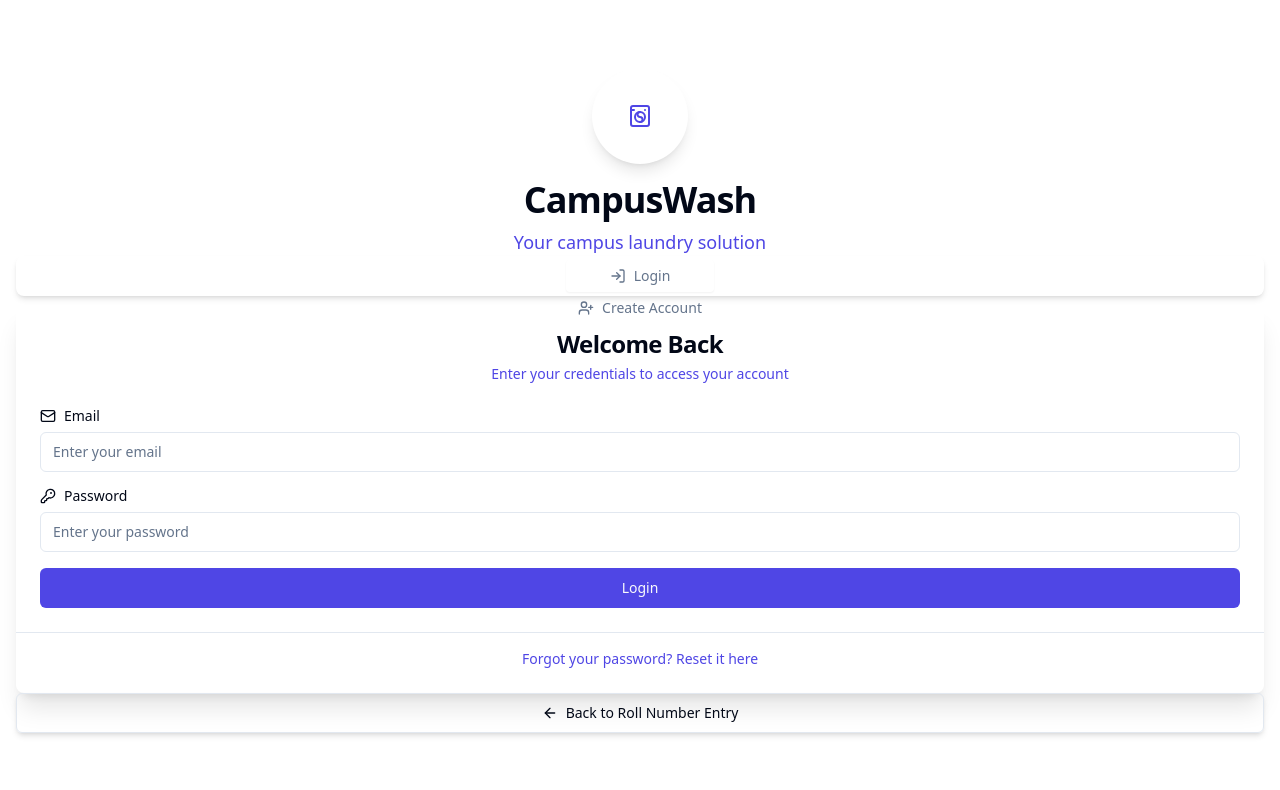
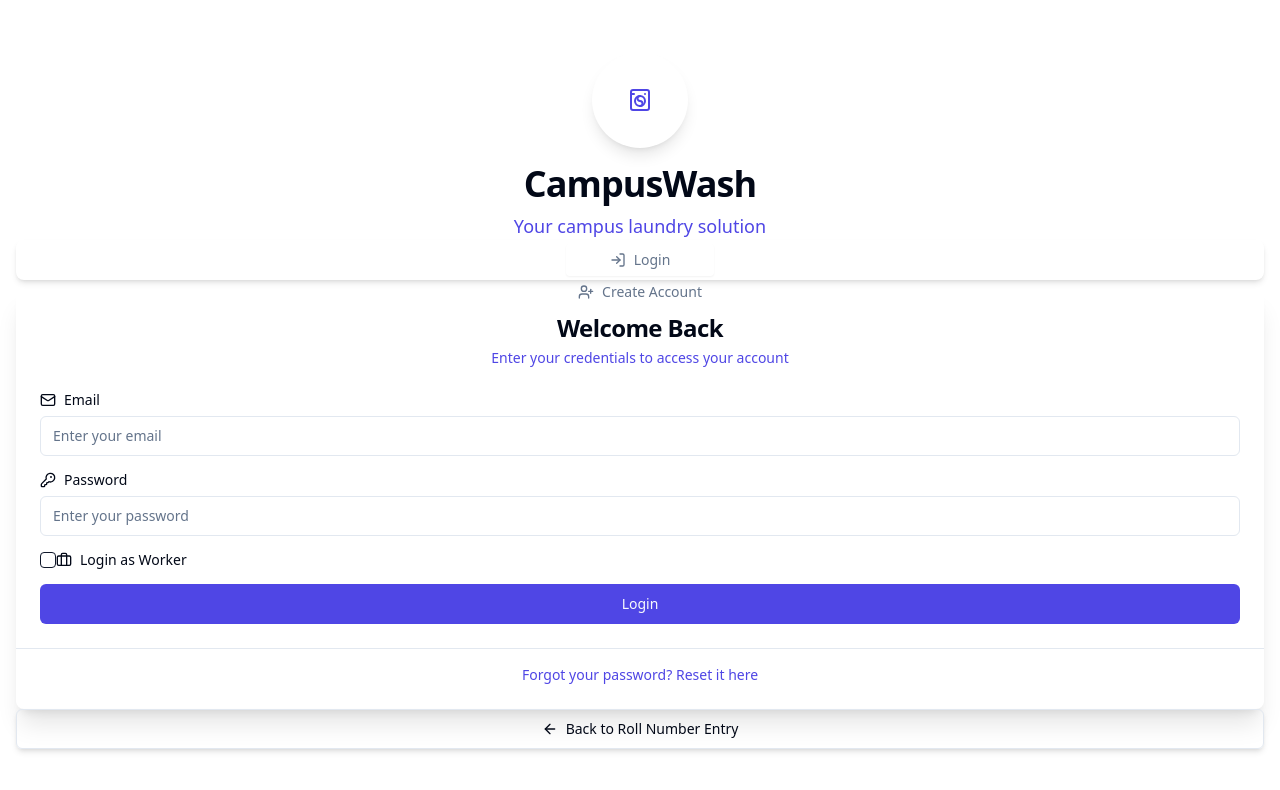
Before and after one commit to Tharun212/laundry, a React (Vite) app: page /login in a window 1280 px wide. Shown: the top 790 px of the page. Built offline with nearby package versions, Linux system fonts and the light colour scheme.

Commit message:
Add worker login option to login page
Add a worker login option to the login page.

```diff
--- a/src/App.tsx
+++ b/src/App.tsx
@@ -24,7 +24,7 @@ const App = () => (
         <Sonner />
         <BrowserRouter>
           <Routes>
-            <Route path="/" element={<Navigate to="/dashboard" replace />} />
+            <Route path="/" element={<Navigate to="/login" replace />} />
             <Route path="/login" element={<Login />} />
             <Route
               path="/dashboard"
--- a/src/pages/Login.jsx
+++ b/src/pages/Login.jsx
@@ -7,16 +7,18 @@ import { toast } from "@/hooks/use-toast";
 import { Tabs, TabsContent, TabsList, TabsTrigger } from "@/components/ui/tabs";
 import { Card, CardContent, CardDescription, CardFooter, CardHeader, CardTitle } from "@/components/ui/card";
 import { Label } from "@/components/ui/label";
-import { WashingMachine, ArrowLeft, Mail, Smartphone, KeyRound, UserPlus, LogIn } from 'lucide-react';
+import { WashingMachine, ArrowLeft, Mail, Smartphone, KeyRound, UserPlus, LogIn, Briefcase } from 'lucide-react';
 import { useSupabaseAuth } from '@/hooks/useSupabaseAuth';
 import { Form, FormControl, FormField, FormItem, FormLabel, FormMessage } from "@/components/ui/form";
 import { useForm } from "react-hook-form";
 import { z } from "zod";
 import { zodResolver } from "@hookform/resolvers/zod";
+import { Checkbox } from "@/components/ui/checkbox";
 
 const loginSchema = z.object({
   email: z.string().email("Please enter a valid email address"),
   password: z.string().min(6, "Password must be at least 6 characters"),
+  isWorker: z.boolean().default(false),
 });
 
 const signupSchema = z.object({
@@ -51,6 +53,7 @@ const Login = () => {
     defaultValues: {
       email: location.state?.email || "",
       password: "",
+      isWorker: false,
     },
   });
 
@@ -73,7 +76,14 @@ const Login = () => {
       const { error } = await signIn(values.email, values.password);
 
       if (!error) {
-        navigate('/dashboard');
+        // Redirect based on worker flag
+        if (values.isWorker) {
+          localStorage.setItem('userRole', 'worker');
+          navigate('/worker');
+        } else {
+          localStorage.setItem('userRole', 'student');
+          navigate('/dashboard');
+        }
       }
     } finally {
       setLoading(false);
@@ -176,6 +186,27 @@ const Login = () => {
                             />
                           </FormControl>
                           <FormMessage />
+                        </FormItem>
+                      )}
+                    />
+
+                    <FormField
+                      control={loginForm.control}
+                      name="isWorker"
+                      render={({ field }) => (
+                        <FormItem className="flex flex-row items-start space-x-3 space-y-0 mt-4">
+                          <FormControl>
+                            <Checkbox
+                              checked={field.value}
+                              onCheckedChange={field.onChange}
+                            />
+                          </FormControl>
+                          <div className="space-y-1 leading-none">
+                            <FormLabel className="flex items-center gap-2 text-indigo-700 cursor-pointer">
+                              <Briefcase className="h-4 w-4" />
+                              Login as Worker
+                            </FormLabel>
+                          </div>
                         </FormItem>
                       )}
                     />
```
